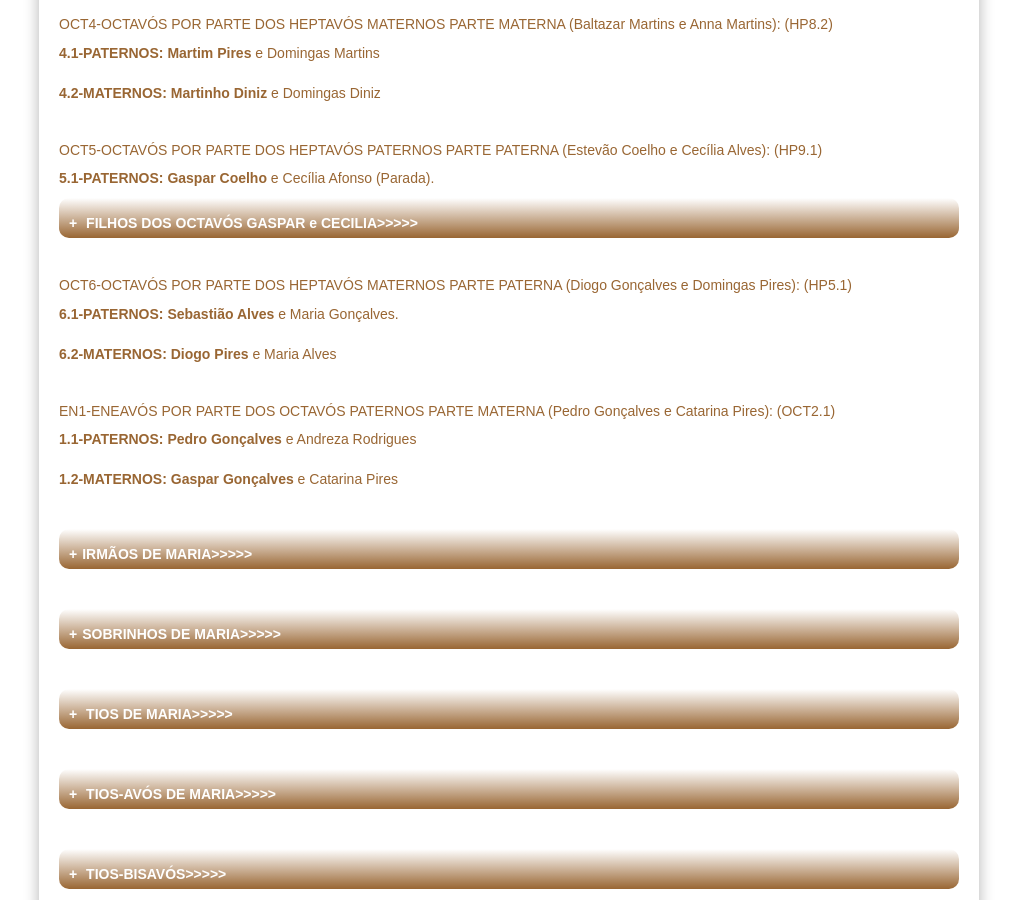
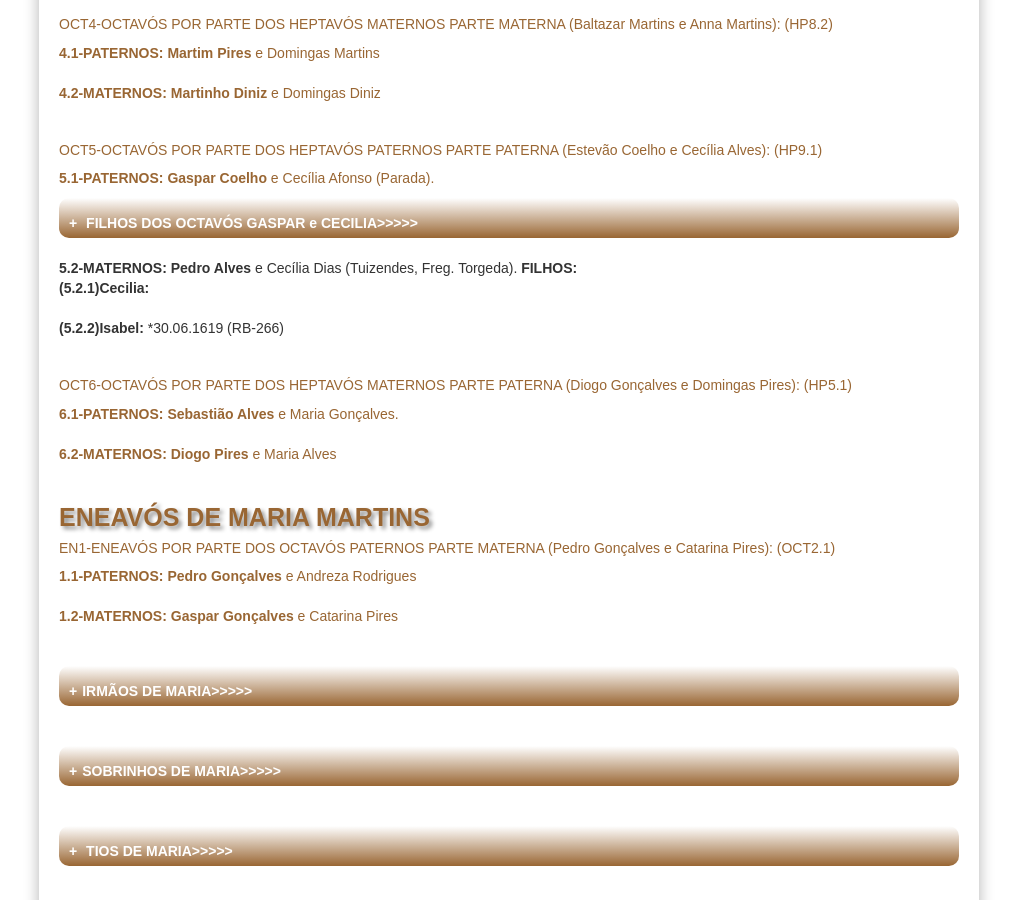
Before and after one commit to claudiovargas1955/claudiovargas1955.github.io, a Jekyll site: the page built from _pages/arvore-genealogica-de-costados-de-maria-martins.html, in a window 1280 px wide and 900 px high, scrolled down 13486 px. Shown: the whole window, without its empty margins (131-1148 px from the left). Built offline with Jekyll 4.4.1, drawn with Linux system fonts in a browser that asks for light colours; some web fonts are replaced.

Commit message:
Update arvore-genealogica-de-costados-de-maria-martins.html

```diff
--- a/_pages/arvore-genealogica-de-costados-de-maria-martins.html
+++ b/_pages/arvore-genealogica-de-costados-de-maria-martins.html
@@ -1010,17 +1010,18 @@ Filhos de Manoel Duarte e Maria Coelho: <br/>
 <p><b>5.1-PATERNOS: Gaspar Coelho </b>e Cecília Afonso (Parada).
 <details><summary><b> FILHOS DOS OCTAVÓS GASPAR e CECILIA>>>>></summary></b> <br/>
 <p><b> (5.1.1)Estevão: </b><br/><br/>
-<b> (5.1.2)Maria:  </b><br/><br/>
+  <b> (5.1.2)Maria:  </b></details><br/>
+
 <b>5.2-MATERNOS: Pedro Alves </b>e Cecília Dias (Tuizendes, Freg. Torgeda).<b> FILHOS:</b><br/>
 <b> (5.2.1)Cecilia: </b><br/><br/>
-<b> (5.2.2)Isabel: </b>*30.06.1619 RB-266)
-</details></p><br>
+<b> (5.2.2)Isabel: </b>*30.06.1619 (RB-266)</details></p><br>
 
 <p><h5>OCT6-OCTAVÓS POR PARTE DOS HEPTAVÓS MATERNOS PARTE PATERNA (Diogo Gonçalves e Domingas Pires): (HP5.1)</h5>
 <p><b>6.1-PATERNOS: Sebastião Alves </b>e Maria Gonçalves.<br/><br/>
 <b>6.2-MATERNOS: Diogo Pires </b>e Maria Alves </p><br>
 <p>
 
+<h4>ENEAVÓS DE MARIA MARTINS</h4>
 <h5>EN1-ENEAVÓS POR PARTE DOS OCTAVÓS PATERNOS PARTE MATERNA (Pedro Gonçalves e Catarina Pires): (OCT2.1)</h5>
 <p><b>1.1-PATERNOS: Pedro Gonçalves </b>e Andreza Rodrigues <br/><br/>
 <b>1.2-MATERNOS: Gaspar Gonçalves
```
